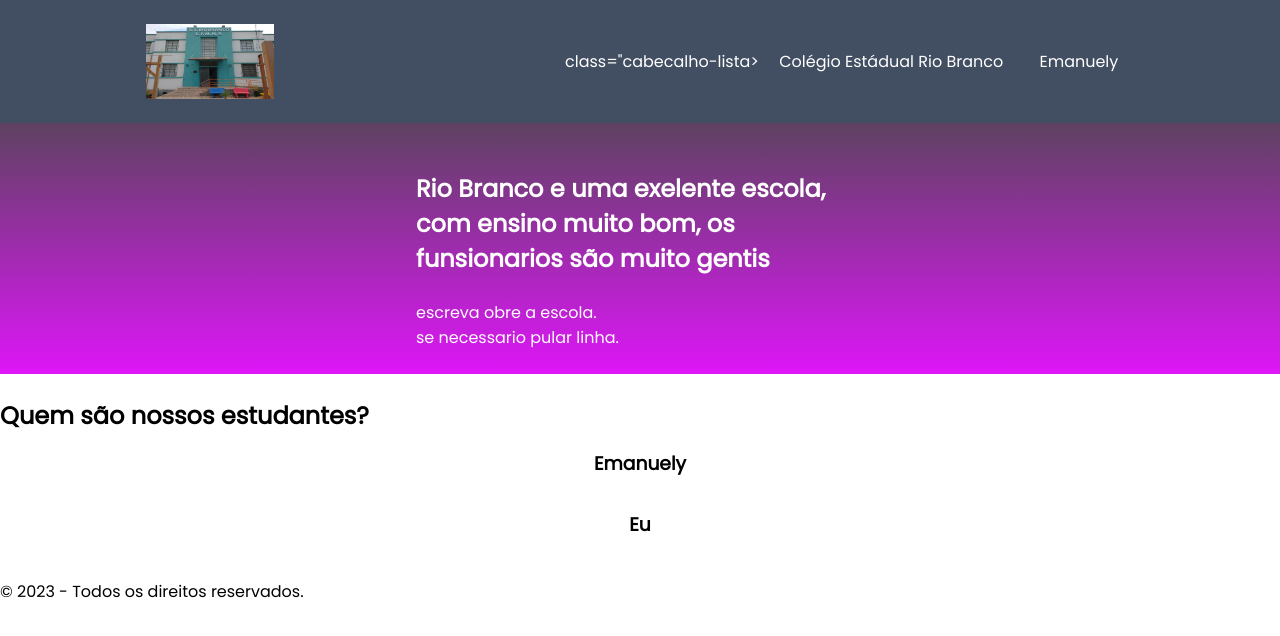
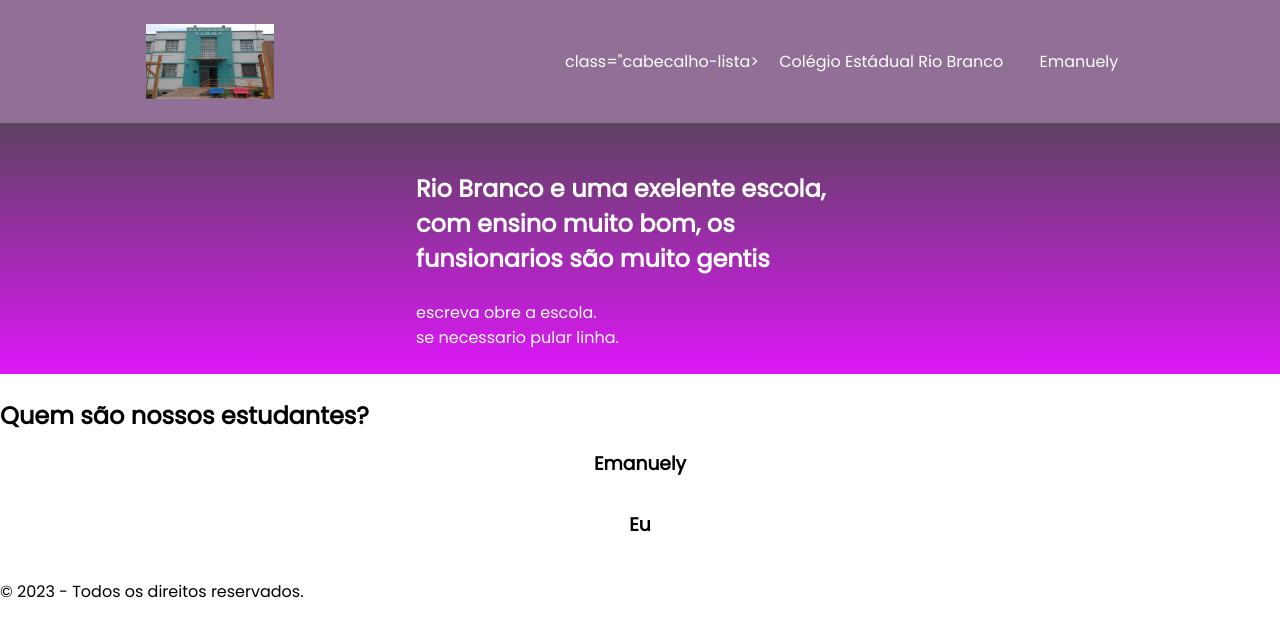
Before and after one commit to emanuely7/alura, a plain HTML site: page index.html in a window 1280 px wide. Drawn offline with Linux system fonts and the light colour scheme.

Commit message:
fuyhklguglg

```diff
--- a/style.css
+++ b/style.css
@@ -6,7 +6,7 @@ body {
     font-family: 'Poppins', sans-serif;
 }
 .cabecalho {
-    background-color: #424E61;
+    background-color: #926f96;
     color: white;
     display: flex;
     justify-content: space-around;
```
